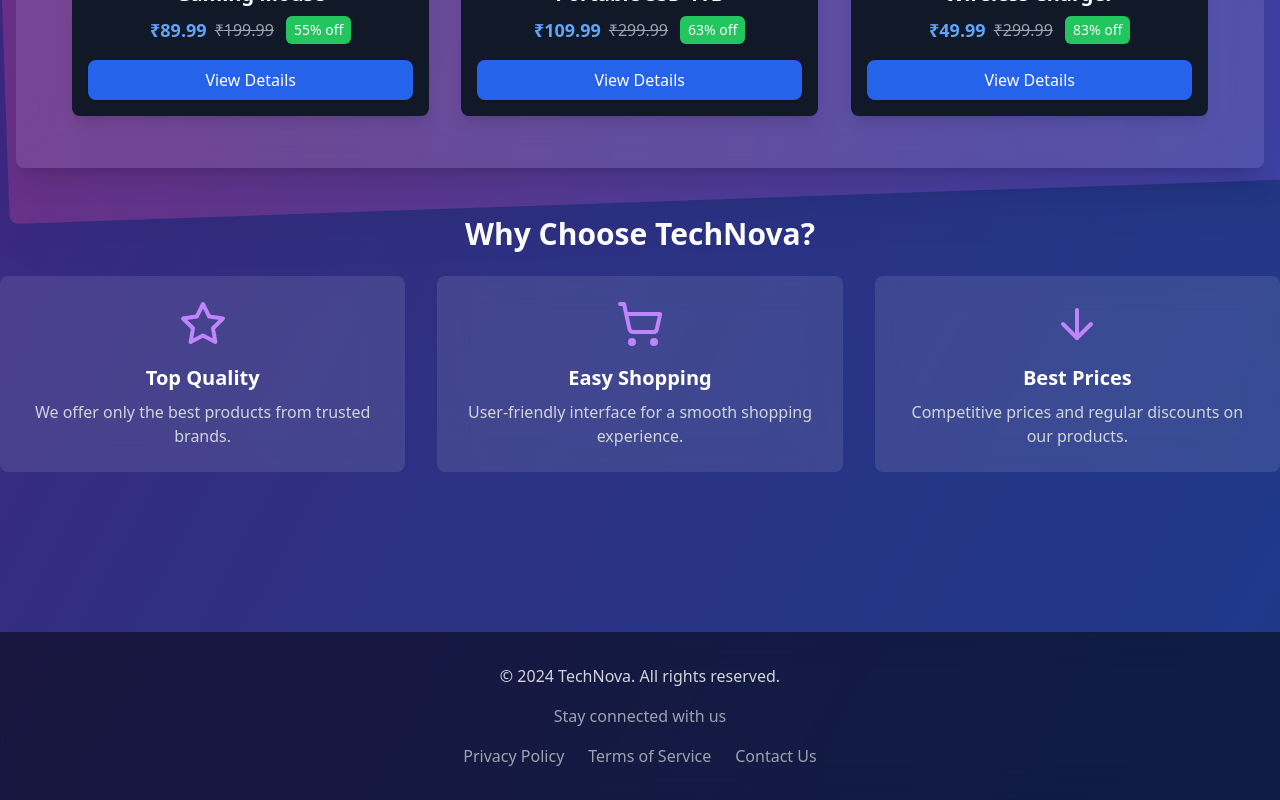
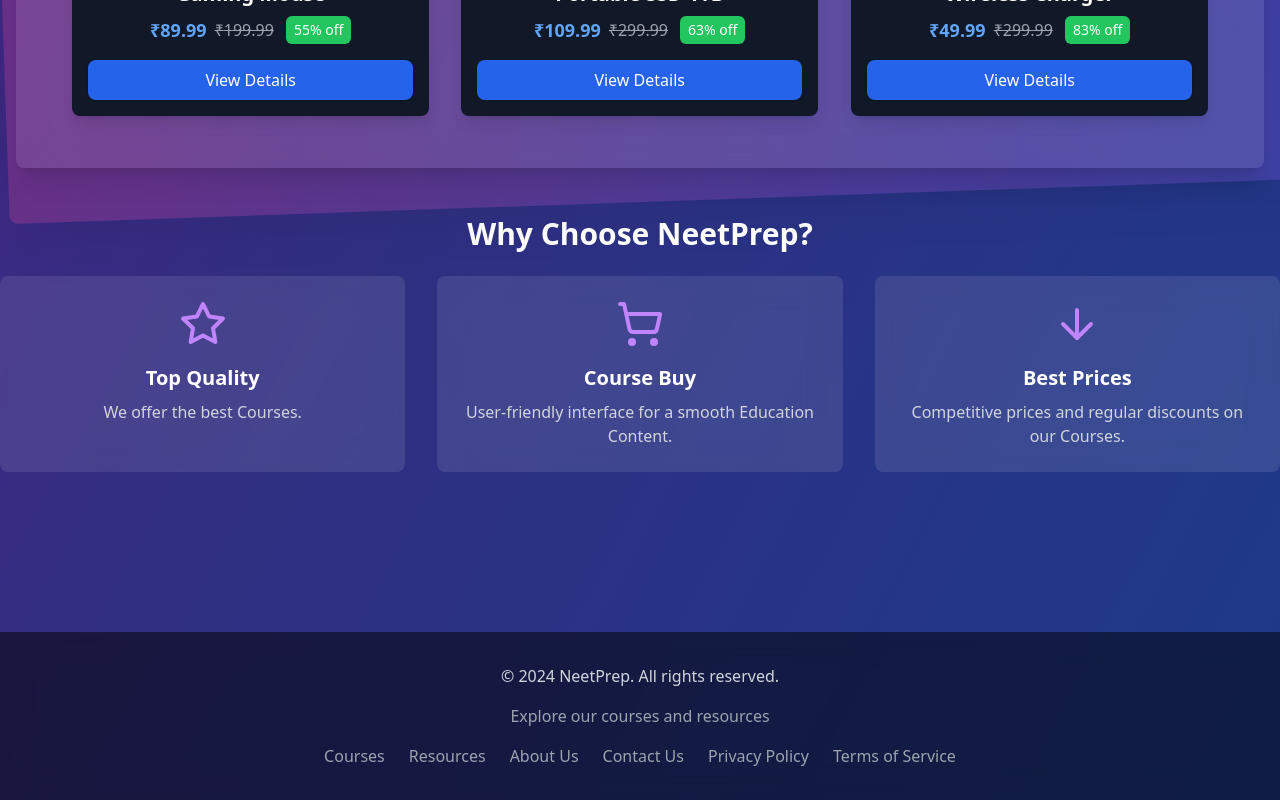
Before and after one commit to viveksharma19110/neetprepAssignment, a Next.js app: page / in a window 1280 px wide. Shown: the part 1620-2420 px from the top of the page. Built offline with nearby package versions, Linux system fonts and the light colour scheme.

Commit message:
2 commit

```diff
--- a/app/page.tsx
+++ b/app/page.tsx
@@ -138,7 +138,7 @@
             NeetPrep
           </motion.h1>
           <nav className="hidden md:flex space-x-8">
-            {['Home', 'Products', 'About', 'Contact'].map((item, index) => (
+            {['Home', 'Courses', 'About', 'Contact'].map((item, index) => (
               <motion.a
                 key={item}
                 href="#"
@@ -246,12 +246,12 @@
           animate={{ opacity: 1, y: 0 }}
           transition={{ duration: 0.5, delay: 0.4 }}
         >
-          <h3 className="text-white text-3xl font-bold mb-6">Why Choose TechNova?</h3>
+          <h3 className="text-white text-3xl font-bold mb-6">Why Choose NeetPrep?</h3>
           <div className="grid grid-cols-1 md:grid-cols-3 gap-8">
             {[
-              { icon: Star, title: "Top Quality", description: "We offer only the best products from trusted brands." },
-              { icon: ShoppingCart, title: "Easy Shopping", description: "User-friendly interface for a smooth shopping experience." },
-              { icon: ArrowDown, title: "Best Prices", description: "Competitive prices and regular discounts on our products." }
+              { icon: Star, title: "Top Quality", description: "We offer the best Courses." },
+              { icon: ShoppingCart, title: "Course Buy", description: "User-friendly interface for a smooth Education Content." },
+              { icon: ArrowDown, title: "Best Prices", description: "Competitive prices and regular discounts on our Courses." }
             ].map((feature, index) => (
               <motion.div
                 key={index}
@@ -270,13 +270,16 @@
 
       <footer className="bg-black bg-opacity-50 backdrop-filter backdrop-blur-lg py-8 mt-20">
   <div className="container mx-auto px-4 text-center">
-          <p className="text-gray-300 mb-4">© 2024 TechNova. All rights reserved.</p>
-          <p className="text-gray-400 mb-4">Stay connected with us</p>
+    <p className="text-gray-300 mb-4">© 2024 NeetPrep. All rights reserved.</p>
+    <p className="text-gray-400 mb-4">Explore our courses and resources</p>
 
     <div className="flex flex-wrap justify-center space-x-6">
+      <a href="#" className="text-gray-400 hover:text-white transition-colors duration-300">Courses</a>
+      <a href="#" className="text-gray-400 hover:text-white transition-colors duration-300">Resources</a>
+      <a href="#" className="text-gray-400 hover:text-white transition-colors duration-300">About Us</a>
+      <a href="#" className="text-gray-400 hover:text-white transition-colors duration-300">Contact Us</a>
       <a href="#" className="text-gray-400 hover:text-white transition-colors duration-300">Privacy Policy</a>
       <a href="#" className="text-gray-400 hover:text-white transition-colors duration-300">Terms of Service</a>
-            <a href="#" className="text-gray-400 hover:text-white transition-colors duration-300">Contact Us</a>
     </div>
   </div>
 </footer>
```
Lines whose indentation alone changed are shown as unchanged.
